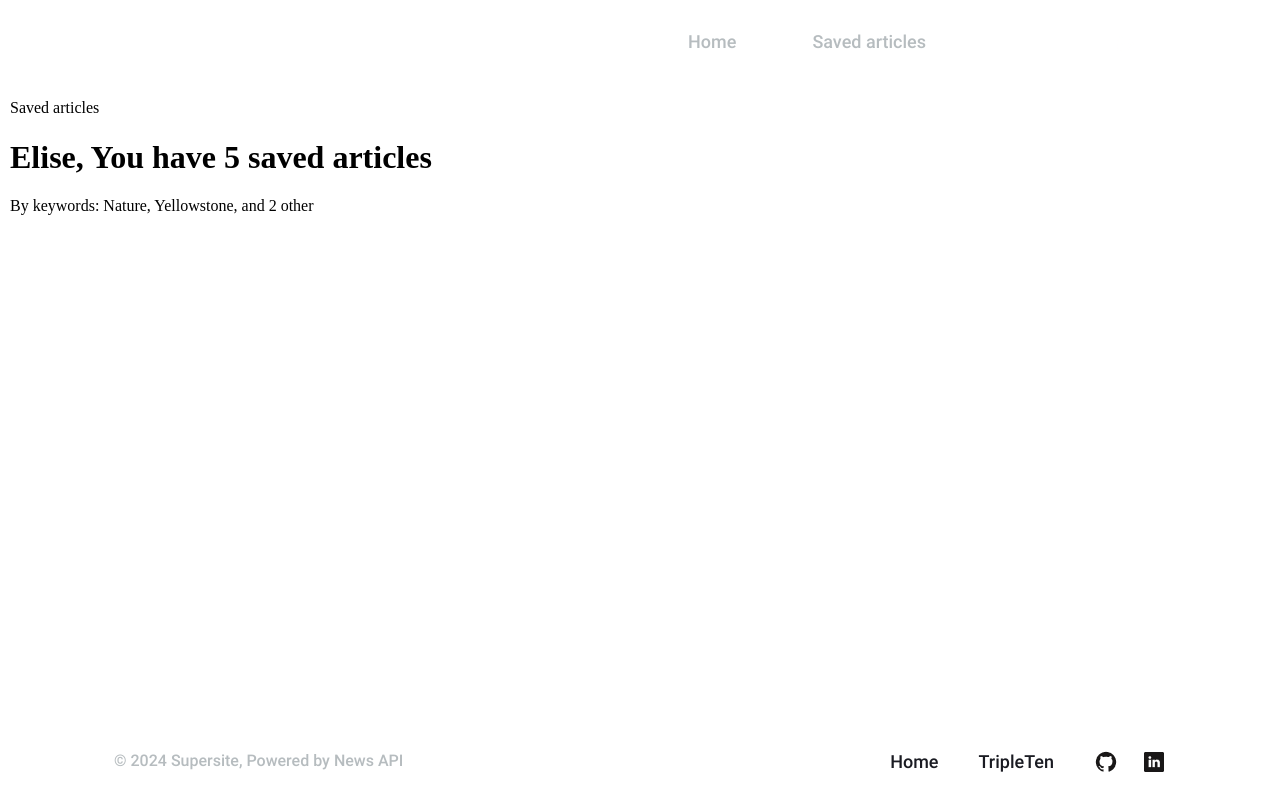
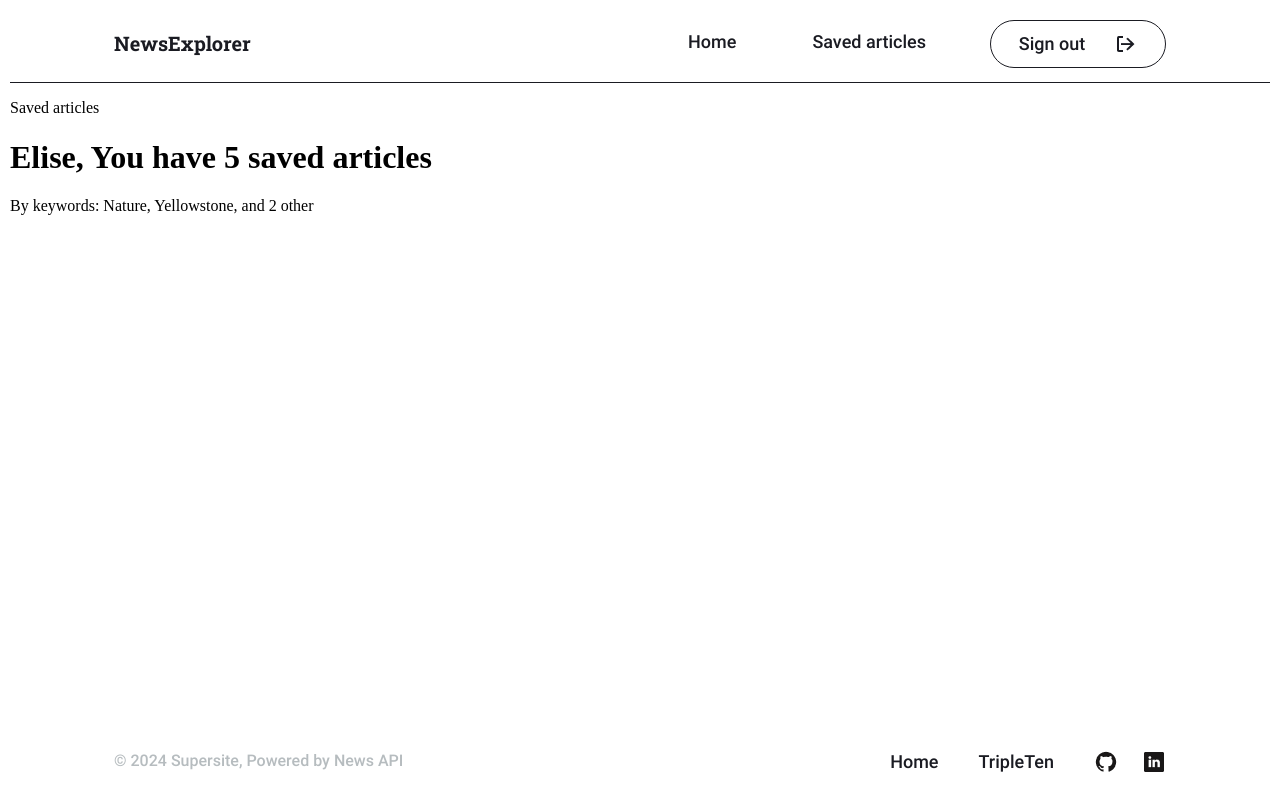
Before and after one commit to cdmstr-kev/news-explorer-frontend, a React (Vite) app: page /savedNews in a window 1280 px wide. Built offline with nearby package versions, Linux system fonts and the light colour scheme; no server answers.

Commit message:
Feat: update dark color on saved news page for header and nav

```diff
--- a/src/components/App/App.jsx
+++ b/src/components/App/App.jsx
@@ -8,15 +8,15 @@ import Footer from "../Footer/Footer.jsx";
 import SavedNews from "../SavedNews/SavedNews.jsx";
 import * as api from "../../utils/api.js";
 // import { getTopHeadlines } from "../../utils/newsapi.js";
-import {queryNewsAPI} from "../../utils/newsapi.js";
+import { queryNewsAPI } from "../../utils/newsapi.js";
 
 function App() {
   const [searchQuery, setSearchQuery] = useState("");
   const [isLoggedIn, setIsLoggedIn] = useState(true);
   const [isLoading, setIsLoading] = useState(false);
-  const [articlesToShow, setArticlesToShow] = useState(3)
+  const [articlesToShow, setArticlesToShow] = useState(3);
 
-  const [bookmarkedNews, setBookmarkedNews] = useState([])
+  const [bookmarkedNews, setBookmarkedNews] = useState([]);
   const [news, setNews] = useState([]);
 
   const handleSearch = (e) => {
@@ -24,16 +24,15 @@ function App() {
     setArticlesToShow(3);
 
     queryNewsAPI(searchQuery)
-        .then(data => {
-          setNews(data.articles)
-          setIsLoading(false)
+      .then((data) => {
+        setNews(data.articles);
+        setIsLoading(false);
       })
       .catch((err) => {
         console.error("Failed to fetch clothing items:", err);
       });
 
     setSearchQuery("");
-
   };
 
   const handleSignOut = (e) => {
@@ -50,22 +49,28 @@ function App() {
   const handleBookmark = (articleUrl) => {
     if (!isLoggedIn) return;
 
-    const alreadyBookmarked = bookmarkedNews.includes(articleUrl)
+    const alreadyBookmarked = bookmarkedNews.includes(articleUrl);
 
-    if(alreadyBookmarked) {
-      setBookmarkedNews(bookmarkedNews.filter(url => url !== articleUrl))
-    }else {
-      setBookmarkedNews([...bookmarkedNews, articleUrl])
+    if (alreadyBookmarked) {
+      setBookmarkedNews(bookmarkedNews.filter((url) => url !== articleUrl));
+    } else {
+      setBookmarkedNews([...bookmarkedNews, articleUrl]);
     }
   };
+
+  useEffect(() => {
+    if (localStorage.getItem("bookmarkedNews")) {
+      setBookmarkedNews(JSON.parse(localStorage.getItem("bookmarkedNews")));
+    }
+  }, [bookmarkedNews]);
 
   useEffect(() => {
     setIsLoading(true);
 
     queryNewsAPI(searchQuery)
-        .then(data => {
-          setNews(data.articles)
-          setIsLoading(false)
+      .then((data) => {
+        setNews(data.articles);
+        setIsLoading(false);
       })
       .catch((err) => {
         console.error("Failed to fetch clothing items:", err);
--- a/src/components/Header/Header.css
+++ b/src/components/Header/Header.css
@@ -2,6 +2,10 @@
   display: flex;
   width: 100%;
   border-bottom: rgba(255, 255, 255, .1) .5px solid;
+}
+
+.header_theme_dark {
+  border-bottom: #1A1B22 .5px solid;
 }
 
 .header__content {
@@ -16,3 +20,7 @@
   margin: 30px 0 26px 104px;
   color: #ffffff;
 }
+
+.header_theme_dark .header__logo {
+  color: #1A1B22;
+}
--- a/src/components/Header/Header.jsx
+++ b/src/components/Header/Header.jsx
@@ -1,9 +1,13 @@
 import "./Header.css";
 import Navigation from "../Navigation/Navigation.jsx";
+import { useLocation } from "react-router-dom";
 
 const Header = ({ isLoggedIn, handleSignOut, handleSignIn }) => {
+  const location = useLocation();
+  const isOnSavedNews = location.pathname === "/savedNews";
+
   return (
-    <header className="header">
+    <header className={`header ${isOnSavedNews ? "header_theme_dark" : ""}`}>
       <h1 className="header__logo">NewsExplorer</h1>
       <div className={"header__content"}>
         <Navigation
--- a/src/components/Navigation/Navigation.css
+++ b/src/components/Navigation/Navigation.css
@@ -19,6 +19,15 @@
 .nav__title:hover {
   color: white;
   border-bottom: 2px solid #ffffff;
+}
+
+.nav__title_theme_dark {
+  color: #1A1B22;
+}
+
+.nav__title_theme_dark:hover {
+  color: #1A1B22;
+  border-bottom: 2px solid #1A1B22;
 }
 
 .nav__title_position_right {
@@ -48,3 +57,8 @@
   text-decoration: none;
   color: white;
 }
+
+.nav__btn_theme_dark {
+  border: 1px solid #1A1B22;
+  color: #1A1B22;
+}
--- a/src/components/Navigation/Navigation.jsx
+++ b/src/components/Navigation/Navigation.jsx
@@ -1,28 +1,52 @@
 import logoutIcon from "../../assets/logout.png";
+import logoutIconDark from "../../assets/logout-dark.png";
 import "./Navigation.css";
 import { Link } from "react-router-dom";
+import { useLocation } from "react-router-dom";
 
 const Navigation = ({ isLoggedIn, handleSignOut, handleSignIn }) => {
+  const location = useLocation();
+  const isOnSavedNews = location.pathname === "/savedNews";
+
   return (
     <div className={"nav"}>
       <Link
         to={"/"}
-        className={`nav__title ${!isLoggedIn ? "nav__title_position_right" : ""} `}
+        className={`
+        nav__title
+        ${isOnSavedNews ? "nav__title_theme_dark" : ""}
+        ${!isLoggedIn ? "nav__title_position_right" : ""}
+        `}
       >
         Home
       </Link>
       {isLoggedIn && (
         <Link
           to={"/savedNews"}
-          className={"nav__title nav__title_position_right "}
+          className={`
+          nav__title
+          nav__title_position_right
+          ${isOnSavedNews ? "nav__title_theme_dark" : ""}
+        `}
         >
           Saved articles
         </Link>
       )}
       {isLoggedIn ? (
-        <button type="button" onClick={handleSignOut} className="nav__btn">
+        <button
+          type="button"
+          onClick={handleSignOut}
+          className={`
+        nav__btn
+        ${isOnSavedNews ? "nav__btn_theme_dark" : ""}
+        `}
+        >
           Sign out
-          <img className={"nav__btn-icon"} src={logoutIcon} alt="logout-icon" />
+          <img
+            className={"nav__btn-icon"}
+            src={isOnSavedNews ? logoutIconDark : logoutIcon}
+            alt="logout-icon"
+          />
         </button>
       ) : (
         <button onClick={handleSignIn} type="button" className="nav__btn">
--- a/src/components/NewsCard/NewsCard.jsx
+++ b/src/components/NewsCard/NewsCard.jsx
@@ -5,11 +5,11 @@ import placeholder from "../../assets/placeholder.svg";
 
 const NewsCard = ({
   newsArticle,
-  onCardBookmarked,
-  bookmarkedNews,
-  isLoggedIn,
+  onCardBookmarked = () => {},
+  bookmarkedNews = [],
+  isLoggedIn = false,
 }) => {
-  const isThisArticleBookmarked = bookmarkedNews.includes(newsArticle.url);
+  const isThisArticleBookmarked = bookmarkedNews?.includes(newsArticle.url);
 
   const onToggleBookmark = () => {
     onCardBookmarked(newsArticle.url);
--- a/src/components/SavedNews/SavedNews.jsx
+++ b/src/components/SavedNews/SavedNews.jsx
@@ -1,3 +1,5 @@
+import NewsCard from "../NewsCard/NewsCard.jsx";
+
 const SavedNews = () => {
   return (
     <div className={"saved-news__container"}>
@@ -7,6 +9,7 @@ const SavedNews = () => {
         By keywords: Nature, Yellowstone, and 2 other
       </p>
       <img src="" alt="" />
+      <section className={"saved-news__cardlist"}></section>
     </div>
   );
 };
```
Also changed, not shown: src/assets/logout-dark.png (added). Lines whose indentation alone changed are shown as unchanged.
